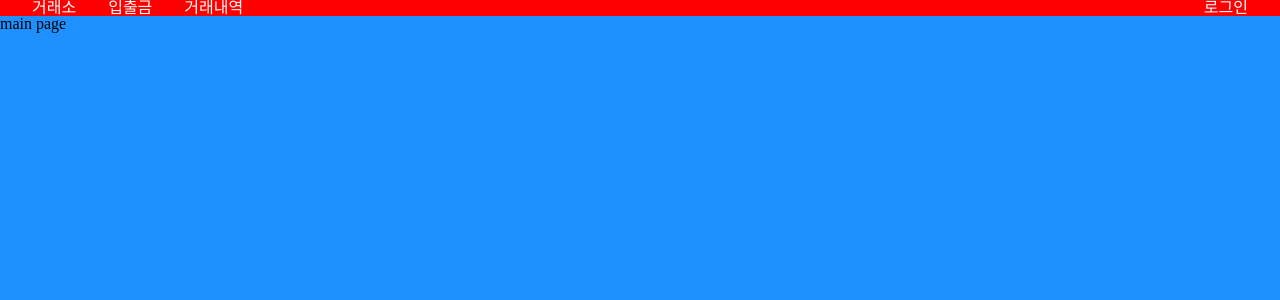
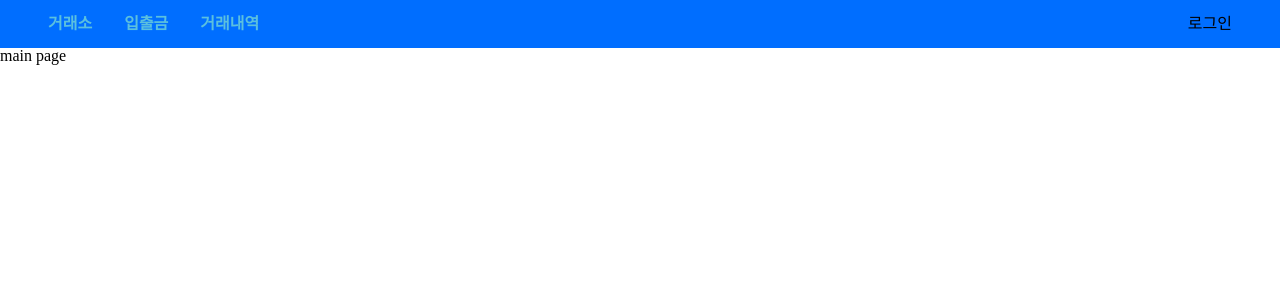
Before and after one commit to minoong/market-app, a Next.js app: page / in a window 1280 px wide. Shown: the top 300 px of the page. Built offline with nearby package versions, Linux system fonts and the light colour scheme.

Commit message:
feat(#7): GNB 구현
- GNB 레이아웃 구현
- 메뉴별 NavLink 컴포넌트 구현

```diff
--- a/components/common/Gnb.tsx
+++ b/components/common/Gnb.tsx
@@ -1,18 +1,21 @@
 import Link from 'next/link'
 import React from 'react'
 import styled from 'styled-components'
+import NavLink from './NavLink'
 
 const GnbBlock = styled.article`
  header {
   nav {
    width: 100vw;
-   background-color: red;
+   background-color: #006eff;
 
    div {
     display: flex;
     justify-content: space-between;
 
     section {
+     padding: 1rem;
+
      &:first-child {
       margin-left: 2rem;
      }
@@ -20,9 +23,6 @@ const GnbBlock = styled.article`
       margin-right: 2rem;
      }
      a {
-      text-decoration: none;
-      color: white;
-
       &:not(:last-child) {
        margin-right: 2rem;
       }
@@ -40,9 +40,9 @@ function Gnb() {
     <nav>
      <div>
       <section>
-       <Link href="/exchange">거래소</Link>
-       <Link href="/balances">입출금</Link>
-       <Link href="/investments/balances">거래내역</Link>
+       <NavLink href={{ pathname: '/exchange', query: { id: 5 } }}>거래소</NavLink>
+       <NavLink href="/balances">입출금</NavLink>
+       <NavLink href="/investments/balances">거래내역</NavLink>
       </section>
       <section>
        <Link href="/login">로그인</Link>
--- /dev/null
+++ b/components/common/NavLink.tsx
@@ -0,0 +1,52 @@
+import Link from 'next/link'
+import { useRouter } from 'next/router'
+import React, { useEffect, useState } from 'react'
+import styled from 'styled-components'
+
+interface Props extends React.ComponentProps<typeof Link> {
+ children: React.ReactNode
+}
+
+function NavLink(props: Props) {
+ const { children, ...rest } = props
+ const { asPath } = useRouter()
+ const [active, setActive] = useState(false)
+
+ useEffect(() => {
+  const { as, href } = props
+  const pathname = typeof href === 'string' ? href : href['pathname']
+  const linkPathname = new URL((as as URL) || pathname, location.href).pathname
+  const activePathname = new URL(asPath, location.href).pathname
+
+  setActive(activePathname === linkPathname)
+ }, [asPath, props])
+
+ console.log(active)
+
+ return (
+  <Link {...rest} passHref>
+   <LinkBlock active={active} className={active ? 'active' : ''}>
+    {children}
+   </LinkBlock>
+  </Link>
+ )
+}
+
+export default React.memo(NavLink)
+
+type StyledProps = {
+ active: boolean
+}
+
+const LinkBlock = styled.a<StyledProps>`
+ display: inline-block;
+ font-weight: bold;
+ color: ${(props) => (props.active ? props.theme.color.point : props.theme.color.info)};
+ text-decoration: none;
+ transition: all 0.15s ease-in-out;
+
+ &:hover:not(.active) {
+  transform: scale3d(1.1, 1.1, 1);
+  color: white;
+ }
+`
--- a/styles/reset.ts
+++ b/styles/reset.ts
@@ -8,8 +8,6 @@ const GlobalStyle = createGlobalStyle`
     height: 100vh;
   }
 
-  body { background-color: dodgerblue; }
-
   *, *::before, *::after {
     box-sizing: border-box;
   }
```
